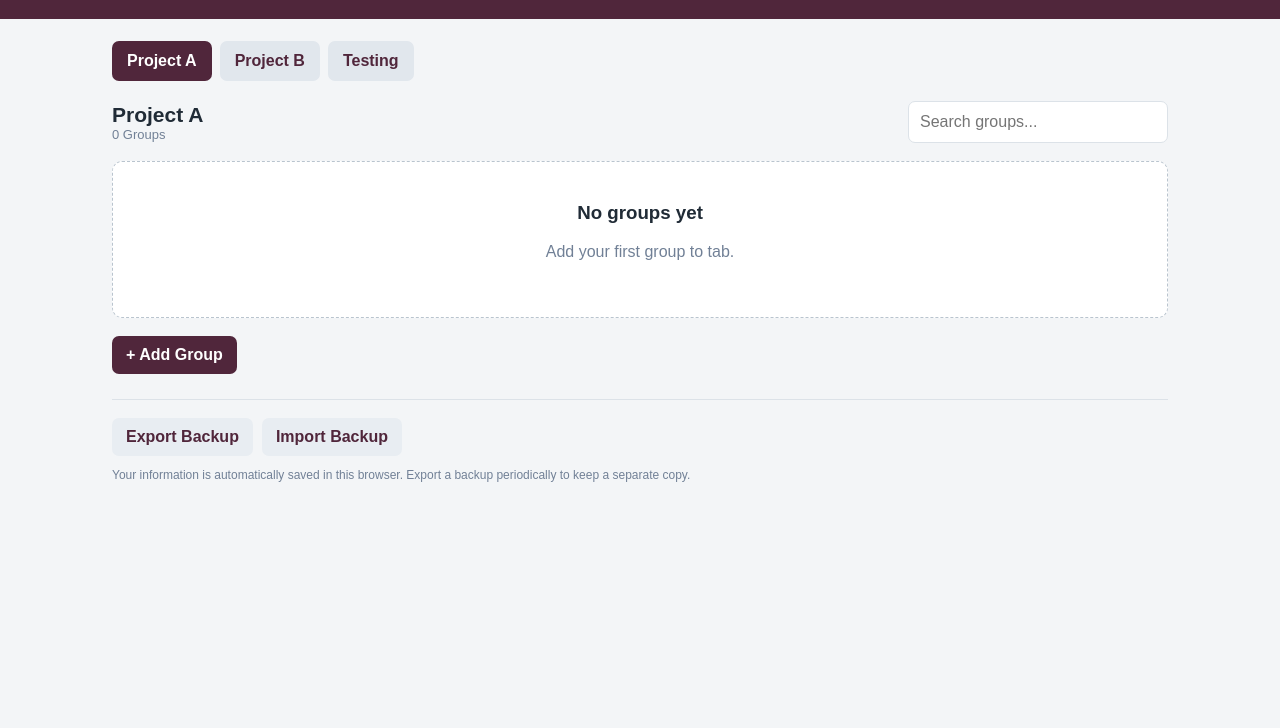
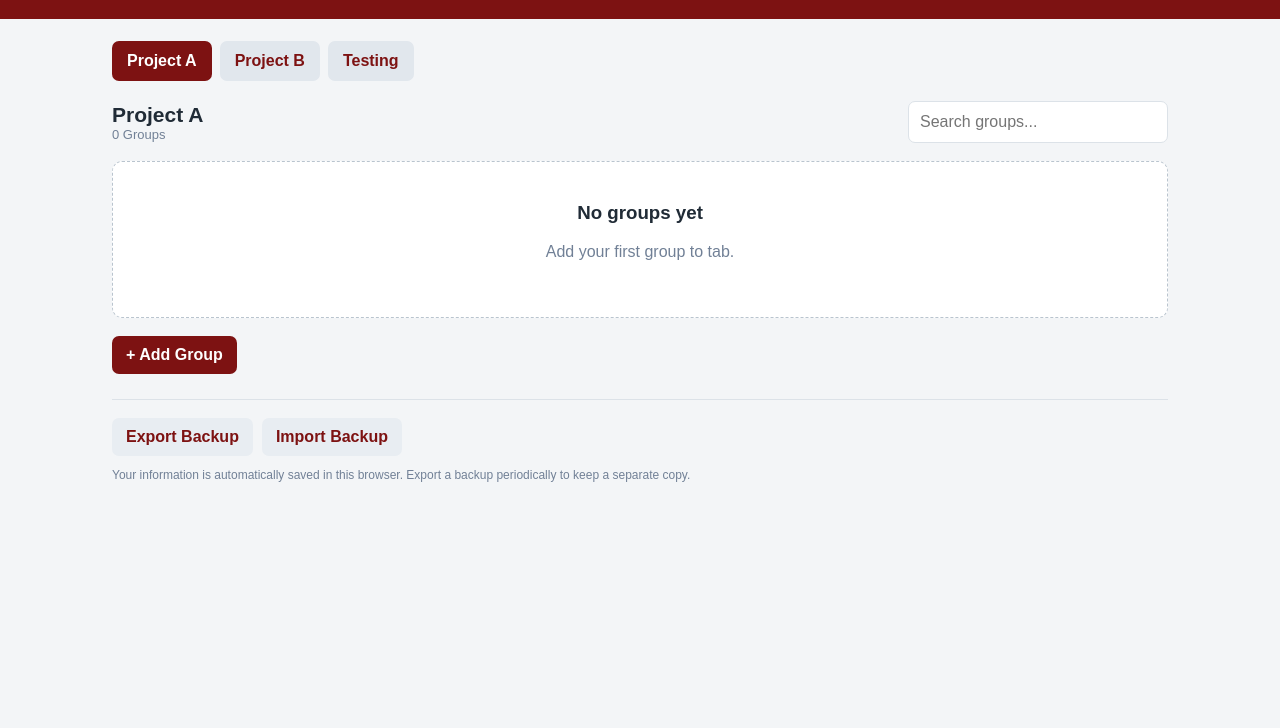
Before and after one commit to S70685n/Damper-Status, a plain HTML site: page index.html in a window 1280 px wide. Shown: the part 72-800 px from the top of the page. Drawn offline with Linux system fonts and the light colour scheme.

Commit message:
Change primary color to #7d1212

```diff
--- a/index.html
+++ b/index.html
@@ -10,7 +10,7 @@
 :root {
   --bg: #f3f5f7;
   --surface: #ffffff;
-  --primary: #50263b;
+  --primary: #7d1212;
   --primary-light: #365675;
   --text: #202b36;
   --muted: #718096;
```
